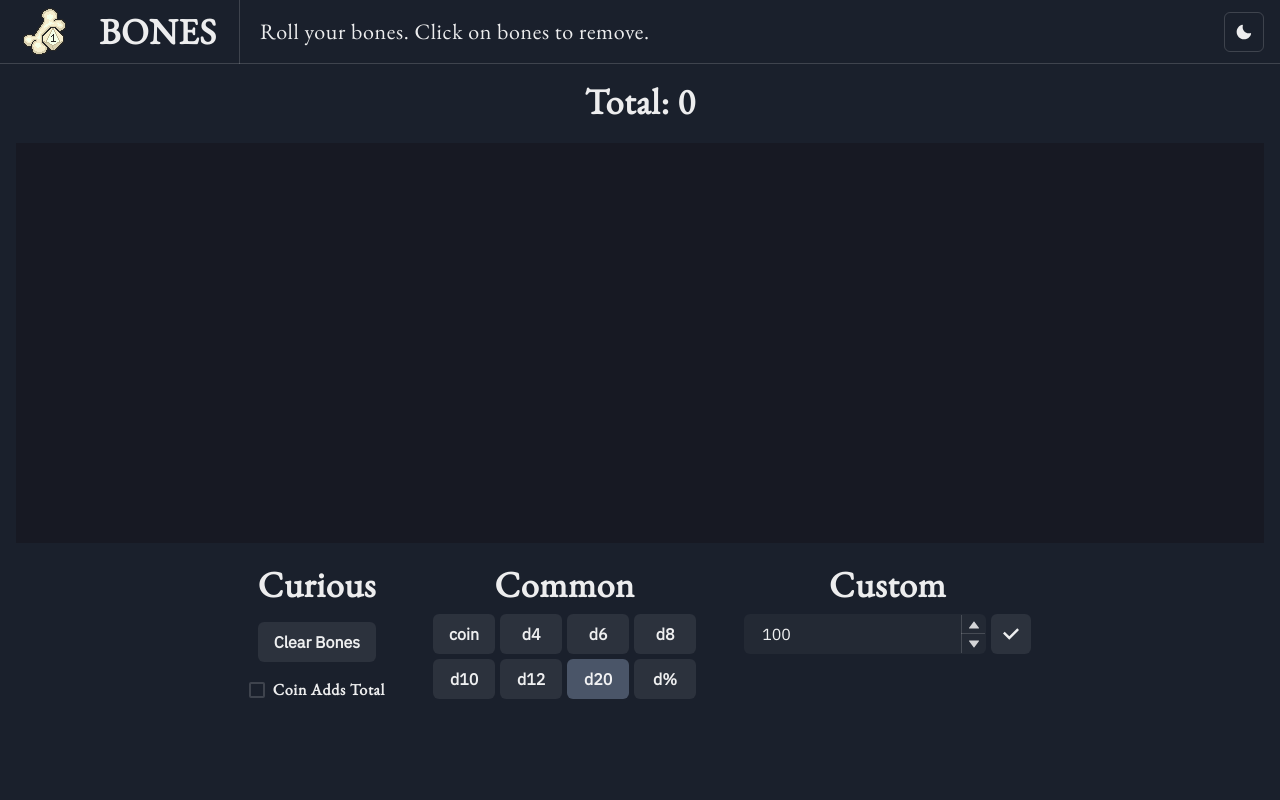
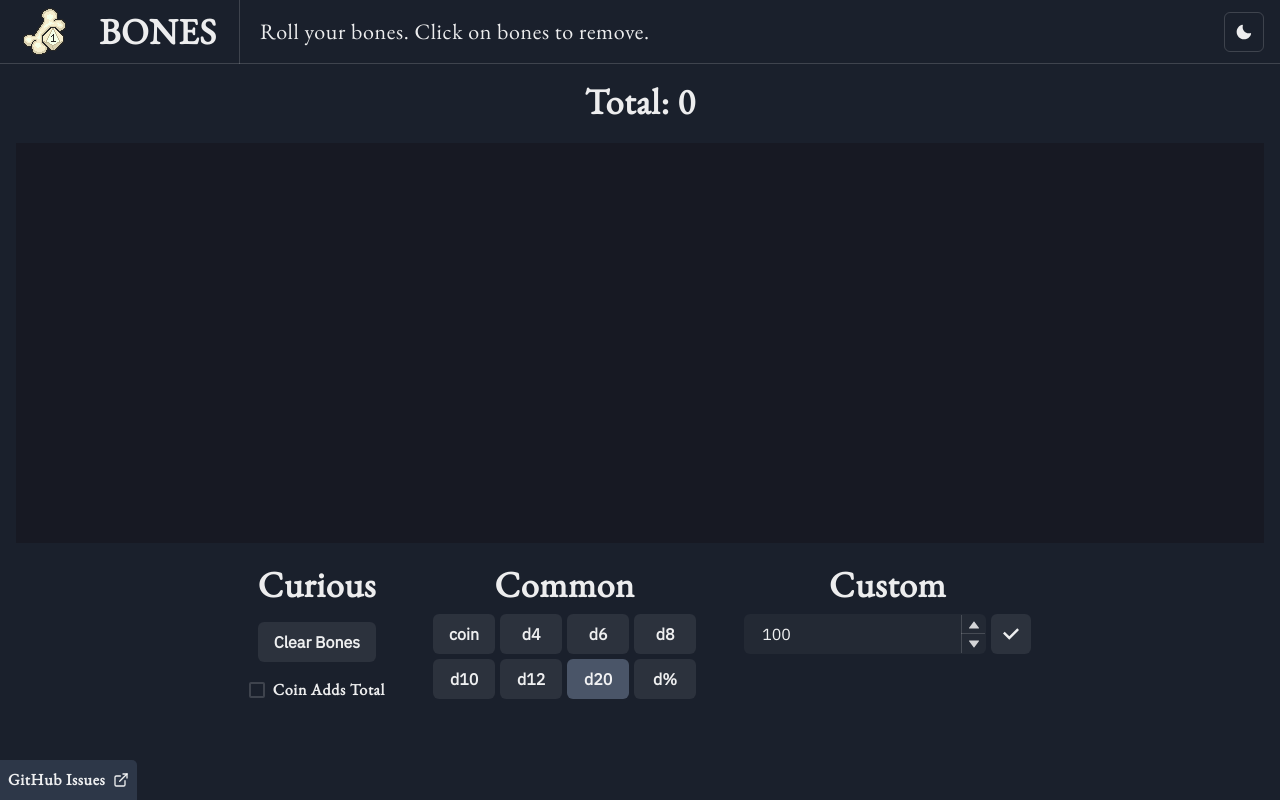
Before and after one commit to turbits/bones, a React (Create React App) app: page / in a window 1280 px wide. Built offline with nearby package versions, Linux system fonts and the light colour scheme.

Commit message:
add github issues link

```diff
--- a/src/components/Layout.js
+++ b/src/components/Layout.js
@@ -1,9 +1,14 @@
-import { Box, Flex, Grid } from "@chakra-ui/react";
+import { Box, Flex, Grid, Link, useColorMode } from "@chakra-ui/react";
 
+import { ExternalLinkIcon } from "@chakra-ui/icons";
+import { Fragment } from "react";
 import Navbar from "./Navbar";
 
 const Layout = ({ children }) => {
+  const { colorMode } = useColorMode();
+
   return (
+    <Fragment>
       <Grid
         h="100vh"
         templateRows="64px 1fr"
@@ -36,6 +41,26 @@ const Layout = ({ children }) => {
           </Flex>
         </Box>
       </Grid>
+
+      <Link
+        href="https://github.com/turbits/bones/issues"
+        isExternal
+        pos="fixed"
+        bottom="0"
+        left="0"
+        p={2}
+        m={0}
+        fontFamily="heading"
+        fontWeight="800"
+        bg={colorMode === "light" ? "gray.300" : "gray.700"}
+        borderTopRightRadius={5}
+      >
+        <Flex justify="center" align="center">
+          GitHub Issues
+          <ExternalLinkIcon ml={2} />
+        </Flex>
+      </Link>
+    </Fragment>
   );
 };
 
```
Lines whose indentation alone changed are shown as unchanged.
